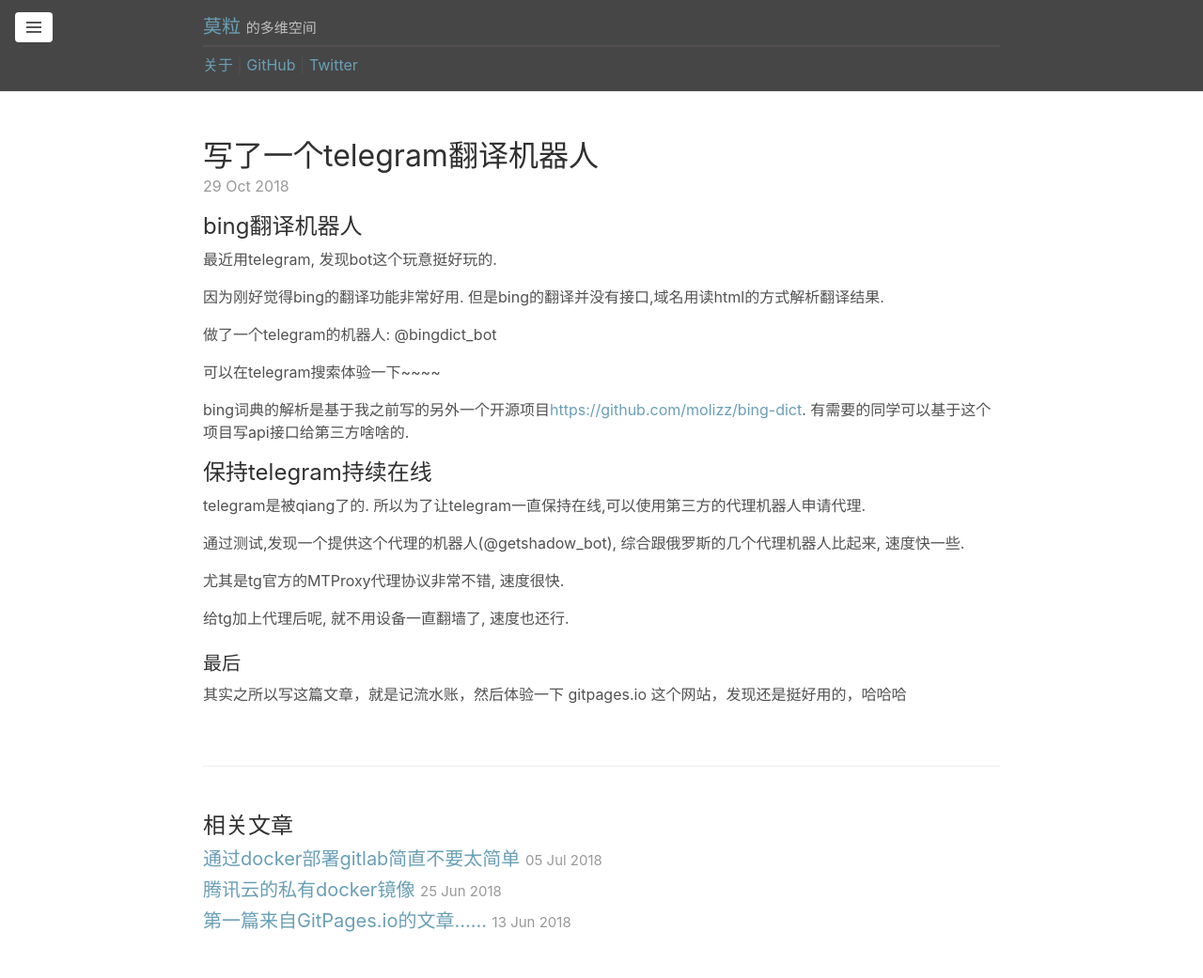
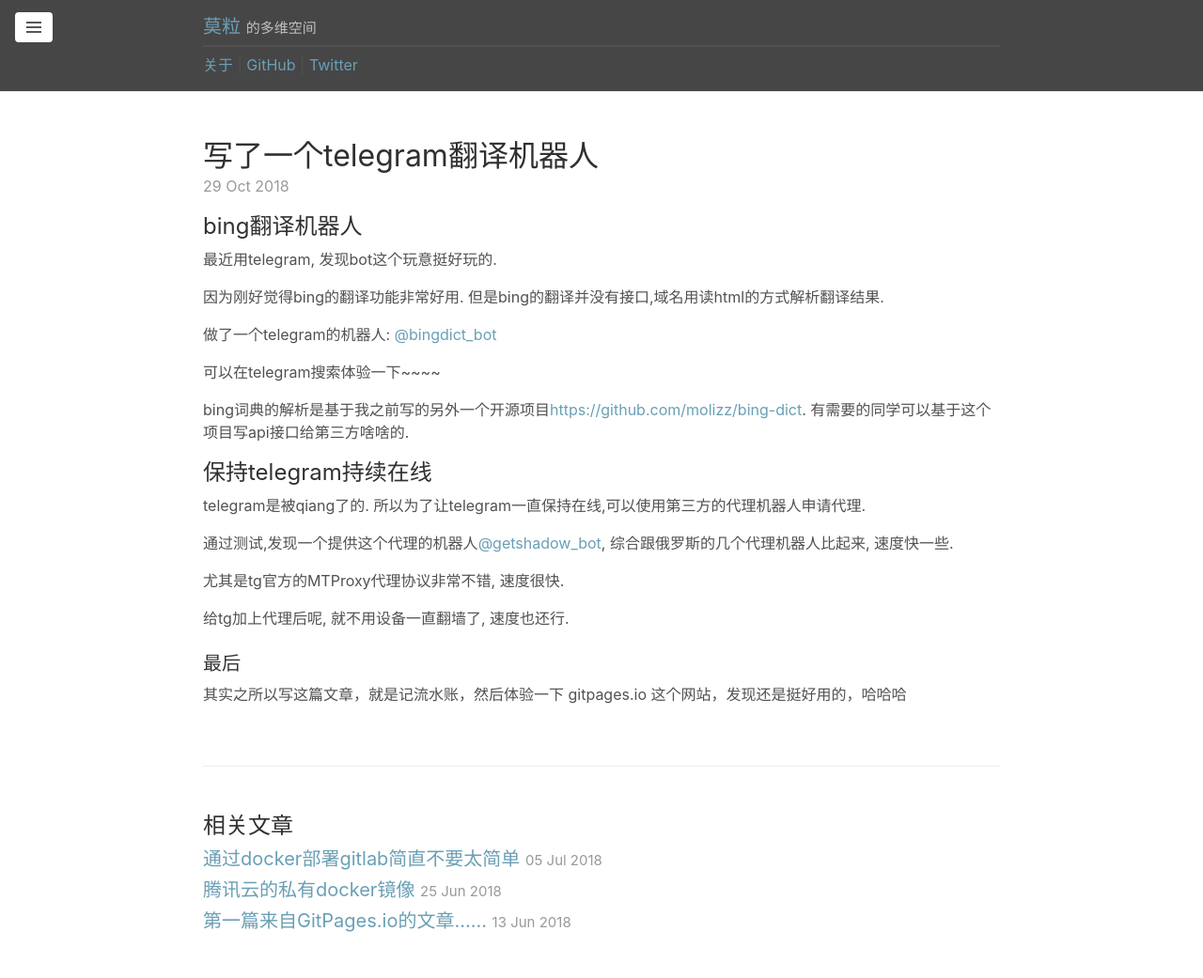
Before and after one commit to molizz/molizz, a Jekyll site: the page built from _posts/2018-10-29-telegram-bot.md, in a window 1280 px wide. Shown: the whole page at 94% size. Built offline with Jekyll 4.4.1, drawn with Linux system fonts in a browser that asks for light colours; comment, search, counter and statistics services are not loaded; part of the change alters nothing that is shown.

```diff
--- a/_posts/2018-10-29-telegram-bot.md
+++ b/_posts/2018-10-29-telegram-bot.md
@@ -18,7 +18,7 @@ categories:
 
 因为刚好觉得bing的翻译功能非常好用. 但是bing的翻译并没有接口,域名用读html的方式解析翻译结果.
 
-做了一个telegram的机器人: @bingdict_bot
+做了一个telegram的机器人: [@bingdict_bot](https://t.me/bingdict_bot)
 
 可以在telegram搜索体验一下~~~~
 
@@ -29,7 +29,7 @@ bing词典的解析是基于我之前写的另外一个开源项目[https://gith
 
 telegram是被qiang了的. 所以为了让telegram一直保持在线,可以使用第三方的代理机器人申请代理.
 
-通过测试,发现一个提供这个代理的机器人(@getshadow_bot), 综合跟俄罗斯的几个代理机器人比起来, 速度快一些.
+通过测试,发现一个提供这个代理的机器人[@getshadow_bot](https://t.me/getshadow_bot), 综合跟俄罗斯的几个代理机器人比起来, 速度快一些.
 
 尤其是tg官方的MTProxy代理协议非常不错, 速度很快.
 
```
